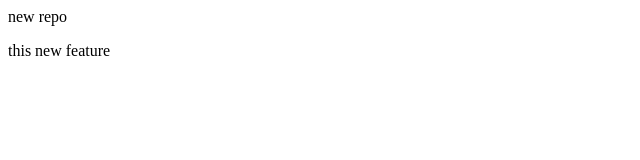
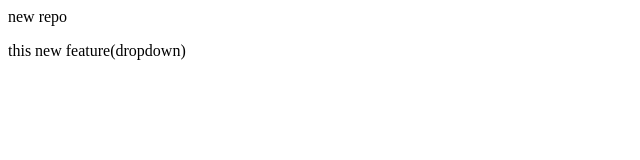
Before and after one commit to Gagan7114/localrepo, a plain HTML site: page index.html in a window 1280 px wide. Shown: the full height of the page, 0-640 px from the left. Drawn offline with Linux system fonts and the light colour scheme.

Commit message:
add dropdowm

```diff
--- a/index.html
+++ b/index.html
@@ -1,6 +1,6 @@
 <p>
     new repo
 </p>
-<p>this new feature
+<p>this new feature(dropdown)
 
 </p>
```
